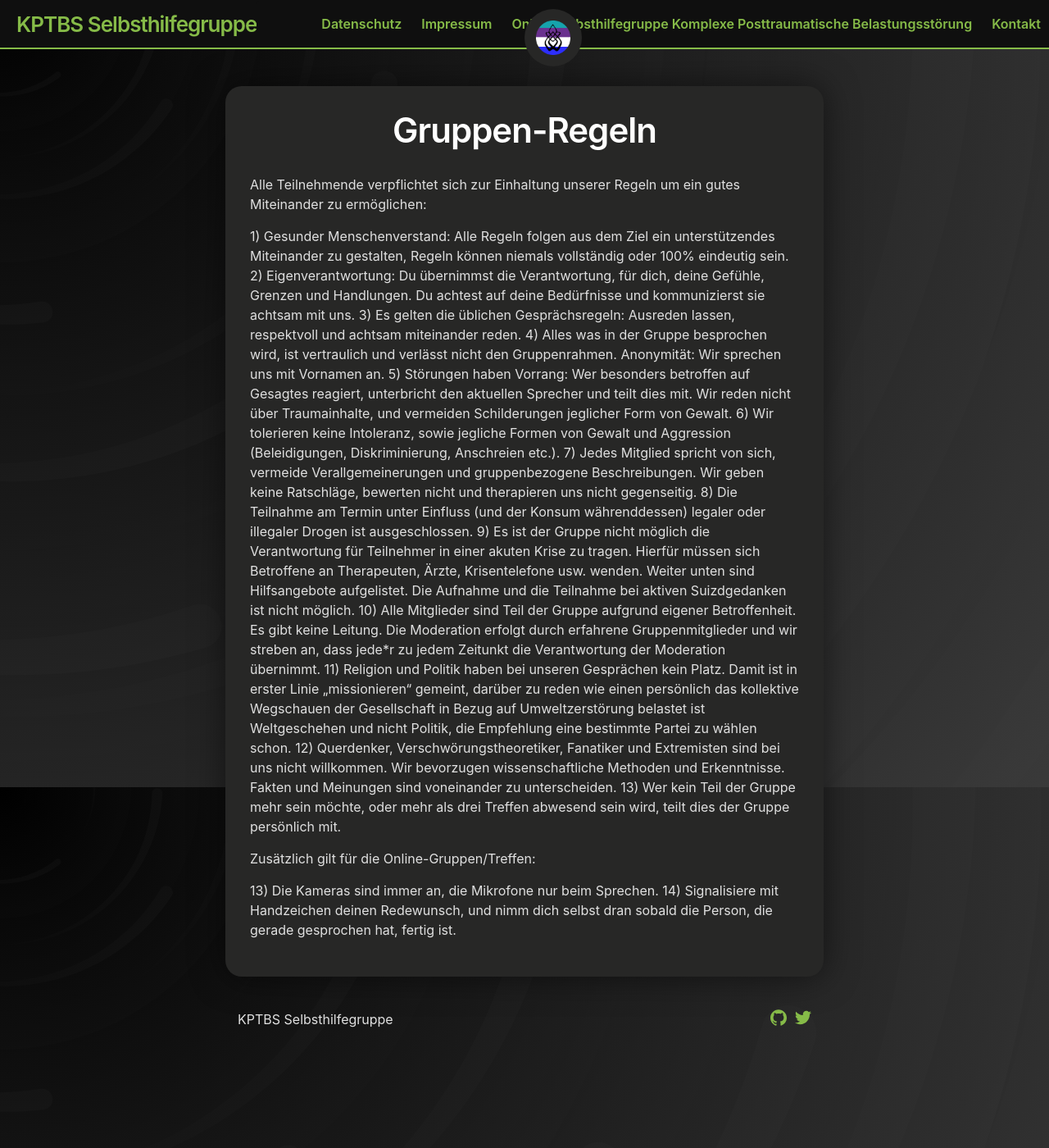
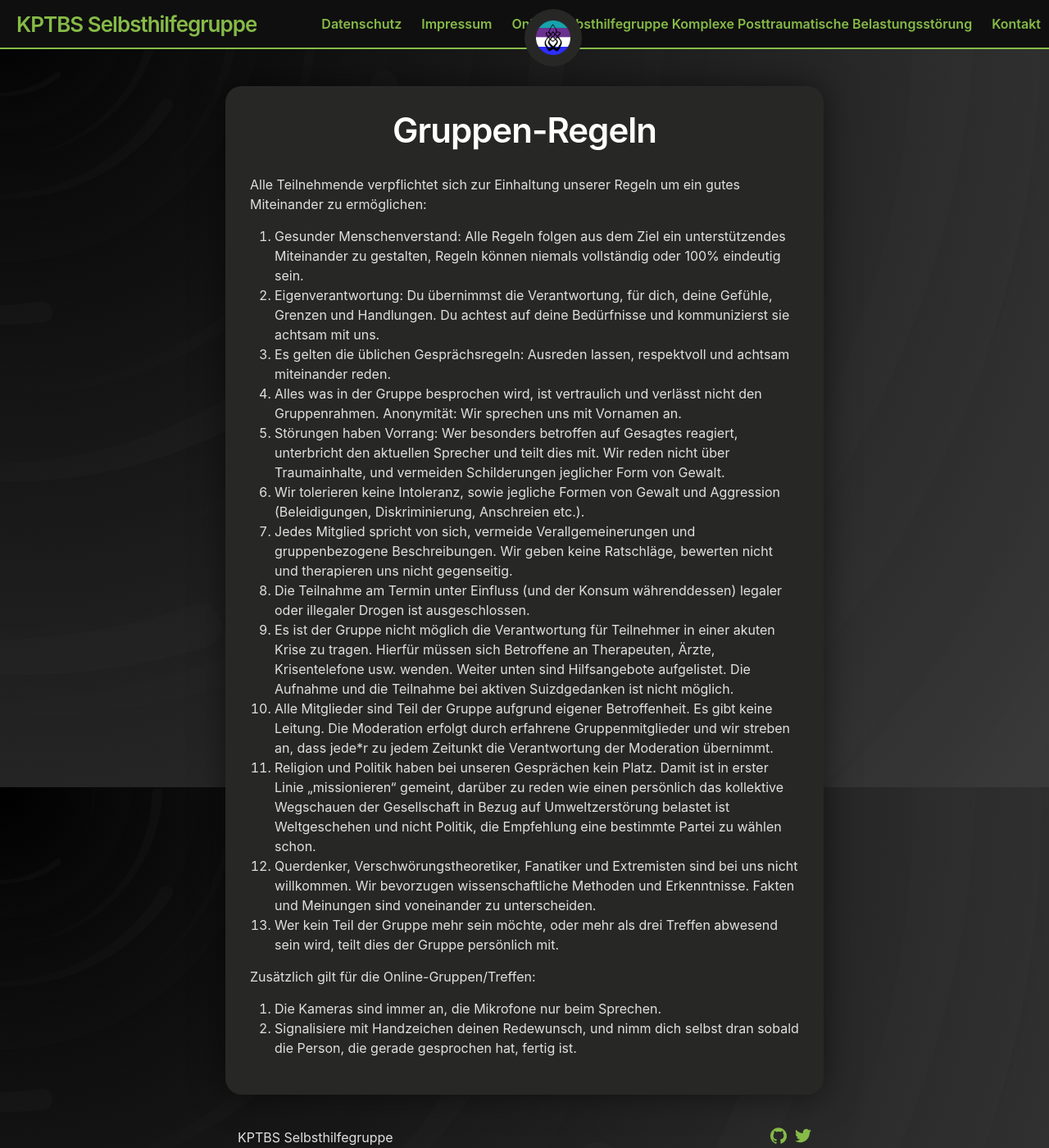
Before and after one commit to 3xz/k-ptbs, a Jekyll site: the page built from _posts/2023-07-14-regeln.md, in a window 1280 px wide and 1400 px high. Shown: the whole window at 82% size. Built offline with Jekyll 4.4.1, drawn with Linux system fonts in a browser that asks for light colours.

Commit message:
Update 2023-07-14-regeln.md

```diff
--- a/_posts/2023-07-14-regeln.md
+++ b/_posts/2023-07-14-regeln.md
@@ -5,21 +5,21 @@ title: Gruppen-Regeln
 
 Alle Teilnehmende verpflichtet sich zur Einhaltung unserer Regeln um ein gutes Miteinander zu ermöglichen:
 
-1) Gesunder Menschenverstand: Alle Regeln folgen aus dem Ziel ein unterstützendes Miteinander zu gestalten, Regeln können niemals vollständig oder 100% eindeutig sein.
-2) Eigenverantwortung: Du übernimmst die Verantwortung, für dich, deine Gefühle, Grenzen und Handlungen. Du achtest auf deine Bedürfnisse und kommunizierst sie achtsam mit uns.
-3) Es gelten die üblichen Gesprächsregeln: Ausreden lassen, respektvoll und achtsam miteinander reden.
-4) Alles was in der Gruppe besprochen wird, ist vertraulich und verlässt nicht den Gruppenrahmen. Anonymität: Wir sprechen uns mit Vornamen an.
-5) Störungen haben Vorrang: Wer besonders betroffen auf Gesagtes reagiert, unterbricht den aktuellen Sprecher und teilt dies mit. Wir reden nicht über Traumainhalte, und vermeiden Schilderungen jeglicher Form von Gewalt.
-6) Wir tolerieren keine Intoleranz, sowie jegliche Formen von Gewalt und Aggression (Beleidigungen, Diskriminierung, Anschreien etc.).
-7) Jedes Mitglied spricht von sich, vermeide Verallgemeinerungen und gruppenbezogene Beschreibungen. Wir geben keine Ratschläge, bewerten nicht und therapieren uns nicht gegenseitig.
-8) Die Teilnahme am Termin unter Einfluss (und der Konsum währenddessen) legaler oder illegaler Drogen ist ausgeschlossen.
-9) Es ist der Gruppe nicht möglich die Verantwortung für Teilnehmer in einer akuten Krise zu tragen. Hierfür müssen sich Betroffene an Therapeuten, Ärzte, Krisentelefone usw. wenden. Weiter unten sind Hilfsangebote aufgelistet. Die Aufnahme und die Teilnahme bei aktiven Suizdgedanken ist nicht möglich.
-10) Alle Mitglieder sind Teil der Gruppe aufgrund eigener Betroffenheit. Es gibt keine Leitung. Die Moderation erfolgt durch erfahrene Gruppenmitglieder und wir streben an, dass jede*r zu jedem Zeitunkt die Verantwortung der Moderation übernimmt.
-11) Religion und Politik haben bei unseren Gesprächen kein Platz. Damit ist in erster Linie „missionieren“ gemeint, darüber zu reden wie einen persönlich das kollektive Wegschauen der Gesellschaft in Bezug auf Umweltzerstörung belastet ist Weltgeschehen und nicht Politik, die Empfehlung eine bestimmte Partei zu wählen schon.
-12) Querdenker, Verschwörungstheoretiker, Fanatiker und Extremisten sind bei uns nicht willkommen. Wir bevorzugen wissenschaftliche Methoden und Erkenntnisse. Fakten und Meinungen sind voneinander zu unterscheiden.
-13) Wer kein Teil der Gruppe mehr sein möchte, oder mehr als drei Treffen abwesend sein wird, teilt dies der Gruppe persönlich mit.
+1. Gesunder Menschenverstand: Alle Regeln folgen aus dem Ziel ein unterstützendes Miteinander zu gestalten, Regeln können niemals vollständig oder 100% eindeutig sein.
+2. Eigenverantwortung: Du übernimmst die Verantwortung, für dich, deine Gefühle, Grenzen und Handlungen. Du achtest auf deine Bedürfnisse und kommunizierst sie achtsam mit uns.
+3. Es gelten die üblichen Gesprächsregeln: Ausreden lassen, respektvoll und achtsam miteinander reden.
+4. Alles was in der Gruppe besprochen wird, ist vertraulich und verlässt nicht den Gruppenrahmen. Anonymität: Wir sprechen uns mit Vornamen an.
+5. Störungen haben Vorrang: Wer besonders betroffen auf Gesagtes reagiert, unterbricht den aktuellen Sprecher und teilt dies mit. Wir reden nicht über Traumainhalte, und vermeiden Schilderungen jeglicher Form von Gewalt.
+6. Wir tolerieren keine Intoleranz, sowie jegliche Formen von Gewalt und Aggression (Beleidigungen, Diskriminierung, Anschreien etc.).
+7. Jedes Mitglied spricht von sich, vermeide Verallgemeinerungen und gruppenbezogene Beschreibungen. Wir geben keine Ratschläge, bewerten nicht und therapieren uns nicht gegenseitig.
+8. Die Teilnahme am Termin unter Einfluss (und der Konsum währenddessen) legaler oder illegaler Drogen ist ausgeschlossen.
+9. Es ist der Gruppe nicht möglich die Verantwortung für Teilnehmer in einer akuten Krise zu tragen. Hierfür müssen sich Betroffene an Therapeuten, Ärzte, Krisentelefone usw. wenden. Weiter unten sind Hilfsangebote aufgelistet. Die Aufnahme und die Teilnahme bei aktiven Suizdgedanken ist nicht möglich.
+10. Alle Mitglieder sind Teil der Gruppe aufgrund eigener Betroffenheit. Es gibt keine Leitung. Die Moderation erfolgt durch erfahrene Gruppenmitglieder und wir streben an, dass jede*r zu jedem Zeitunkt die Verantwortung der Moderation übernimmt.
+11. Religion und Politik haben bei unseren Gesprächen kein Platz. Damit ist in erster Linie „missionieren“ gemeint, darüber zu reden wie einen persönlich das kollektive Wegschauen der Gesellschaft in Bezug auf Umweltzerstörung belastet ist Weltgeschehen und nicht Politik, die Empfehlung eine bestimmte Partei zu wählen schon.
+12. Querdenker, Verschwörungstheoretiker, Fanatiker und Extremisten sind bei uns nicht willkommen. Wir bevorzugen wissenschaftliche Methoden und Erkenntnisse. Fakten und Meinungen sind voneinander zu unterscheiden.
+13. Wer kein Teil der Gruppe mehr sein möchte, oder mehr als drei Treffen abwesend sein wird, teilt dies der Gruppe persönlich mit.
 
 Zusätzlich gilt für die Online-Gruppen/Treffen:
 
-13) Die Kameras sind immer an, die Mikrofone nur beim Sprechen.
-14) Signalisiere mit Handzeichen deinen Redewunsch, und nimm dich selbst dran sobald die Person, die gerade gesprochen hat, fertig ist.
+14. Die Kameras sind immer an, die Mikrofone nur beim Sprechen.
+15. Signalisiere mit Handzeichen deinen Redewunsch, und nimm dich selbst dran sobald die Person, die gerade gesprochen hat, fertig ist.
```
